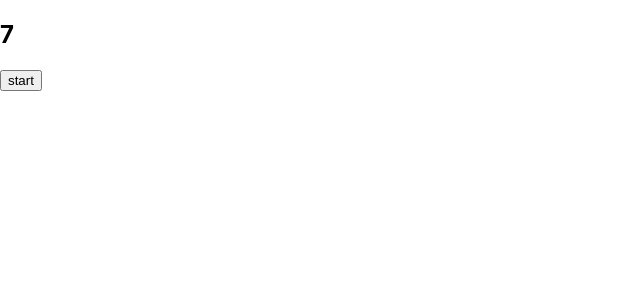
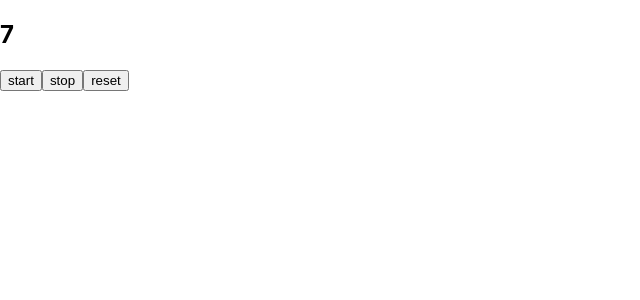
Before and after one commit to mrHelg/fm-react-app, a React (Create React App) app: page / in a window 1280 px wide. Shown: the top 300 px of the page, without its empty margins (0-640 px from the left). Built offline with nearby package versions, Linux system fonts and the light colour scheme.

Commit message:
Add buttons for counter

```diff
--- a/src/components/StopWatch/index.js
+++ b/src/components/StopWatch/index.js
@@ -9,10 +9,22 @@ class StopWatch extends Component {
     this.intervalId = null;
   }
 
+  tick = ()=> this.setState({count: this.state.count+1})
+
   start = ()=>{
-    this.intervalId = setInterval(()=>{
-      this.setState({count: this.state.count+1})
-    },1000);
+    if(this.intervalId===null){
+      this.intervalId = setInterval(this.tick,1000);
+    }
+  }
+
+  stop = () =>{
+    clearInterval(this.intervalId);
+    this.intervalId = null;
+  }
+
+  reset = () =>{
+    this.stop();
+    this.setState({count: 0})
   }
 
   componentDidMount(){
@@ -23,8 +35,7 @@ class StopWatch extends Component {
   }
 
   componentWillUnmount(){
-    clearInterval(this.intervalId);
-    this.intervalId = null;
+    this.stop();
   }
 
   render() {
@@ -33,6 +44,8 @@ class StopWatch extends Component {
       <article>
         <h2>{count}</h2>
         <button onClick={this.start}>start</button>
+        <button onClick={this.stop}>stop</button>
+        <button onClick={this.reset}>reset</button>
       </article>
     );
   }
```
